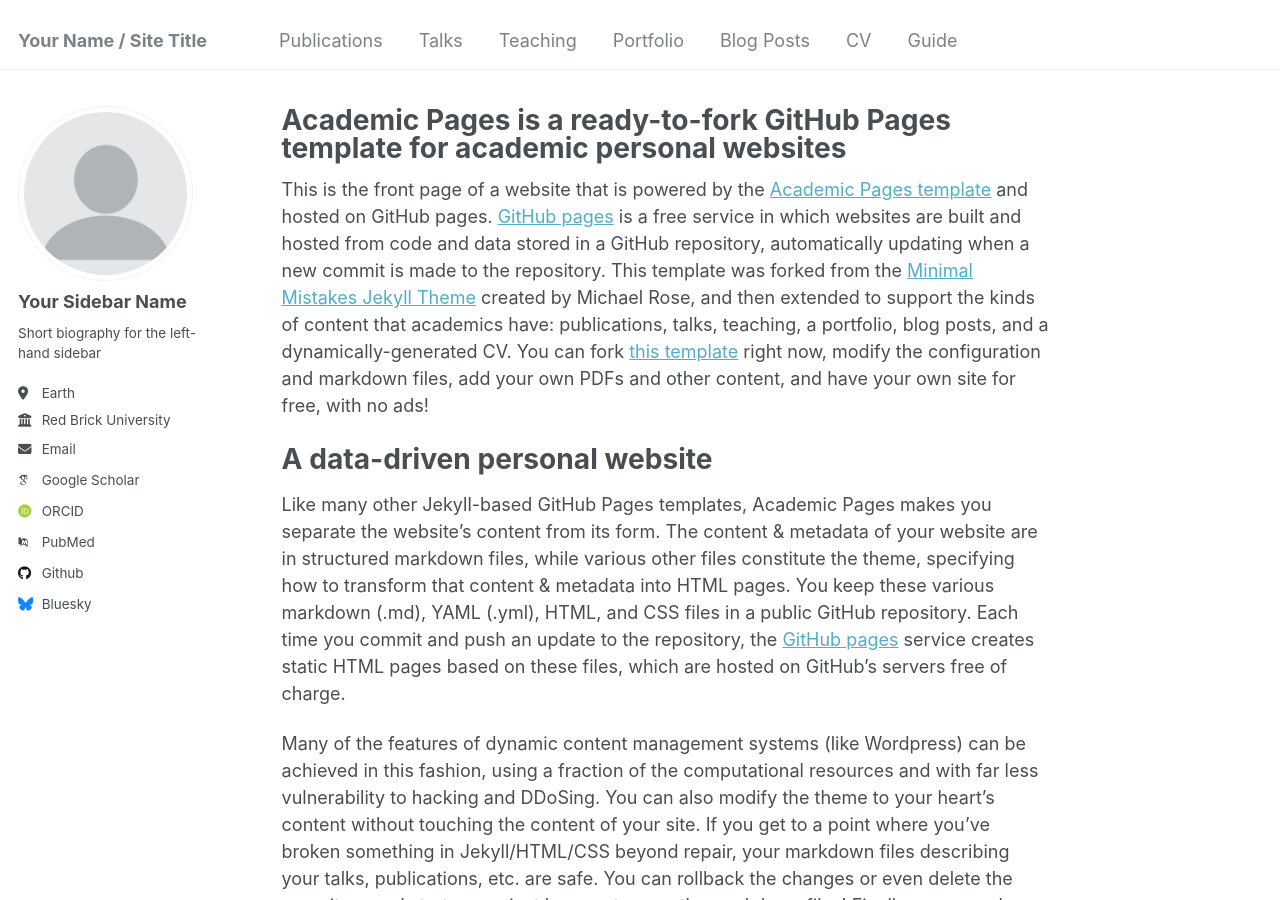
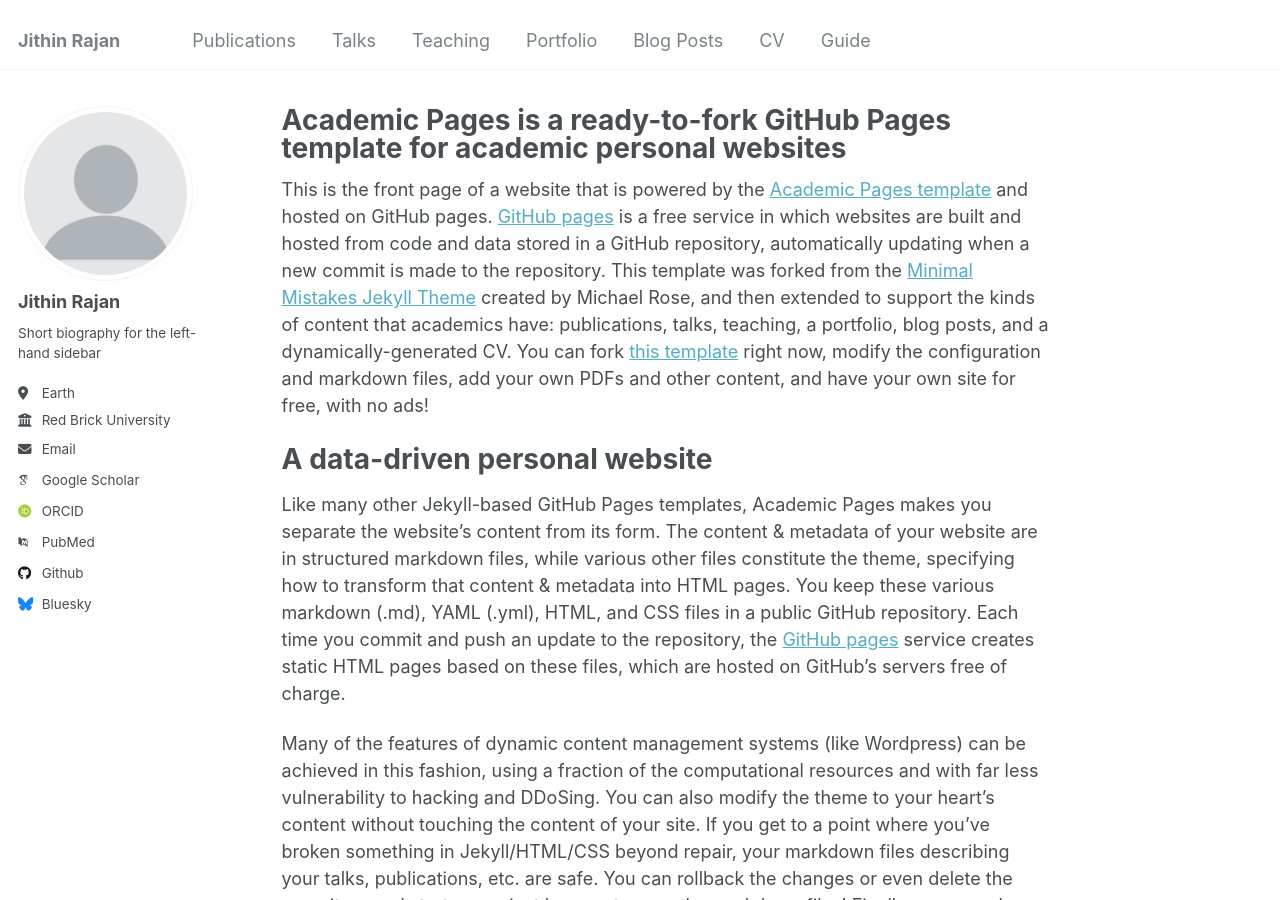
Before and after one commit to Jithin06/Jithin06.github.io, a Jekyll site: the page built from _pages/about.md, in a window 1280 px wide and 900 px high. Built offline with Jekyll 4.4.1, drawn with Linux system fonts in a browser that asks for light colours; some web fonts are replaced.

Commit message:
first-commit

```diff
--- a/_config.yml
+++ b/_config.yml
@@ -8,7 +8,7 @@
 
 # Basic Site Settings
 locale                   : "en-US"
-title                    : "Your Name / Site Title"
+title                    : "Jithin Rajan"
 title_separator          : "-"
 name                     : &name "Your Name"
 description              : &description "personal description"
@@ -22,7 +22,7 @@
 author:
   # Biographic information
   avatar           : "profile.png"
-  name             : "Your Sidebar Name"
+  name             : "Jithin Rajan"
   pronouns         : # example: "she/her"
   bio              : "Short biography for the left-hand sidebar"
   location         : "Earth"
```
